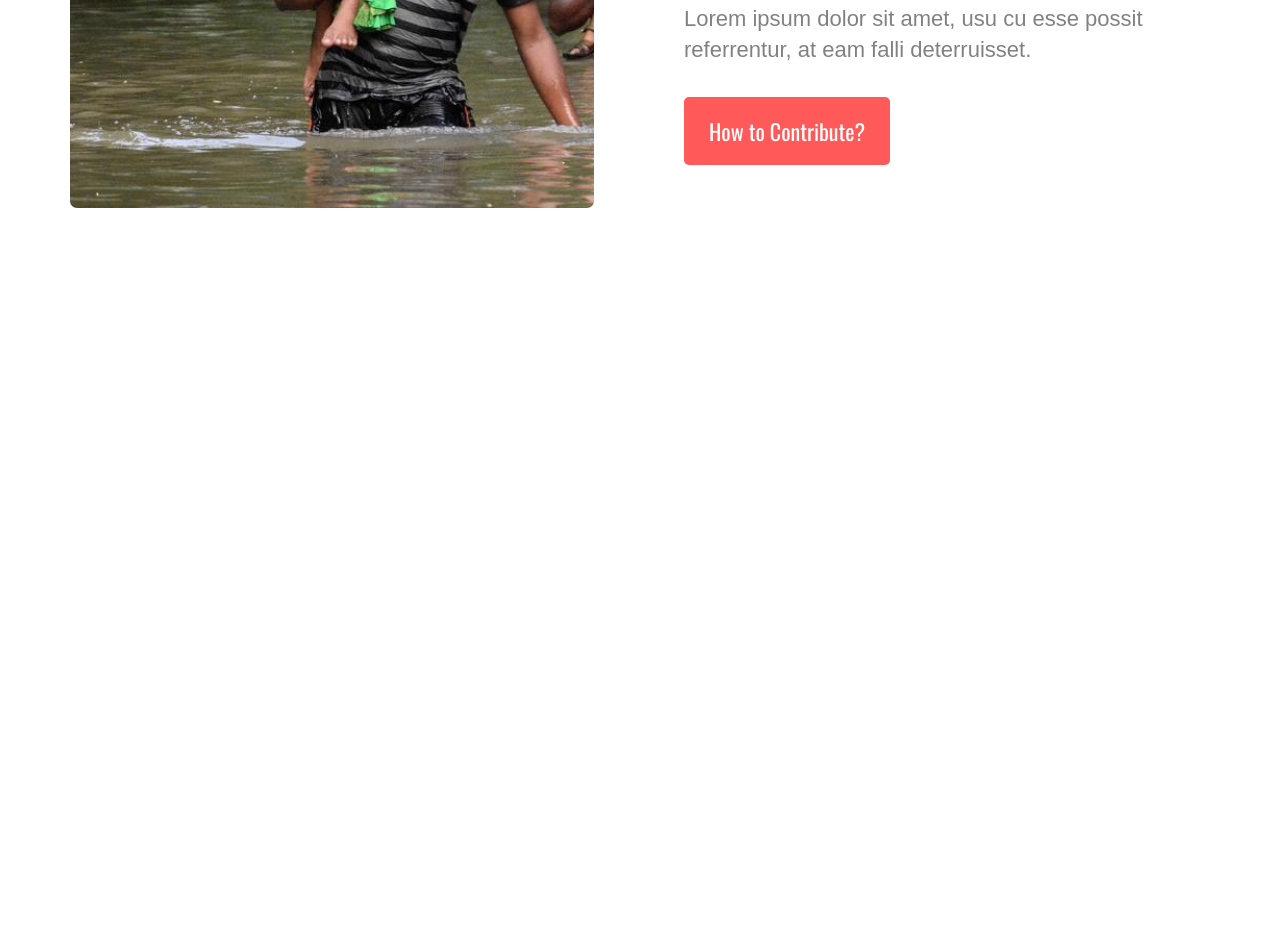
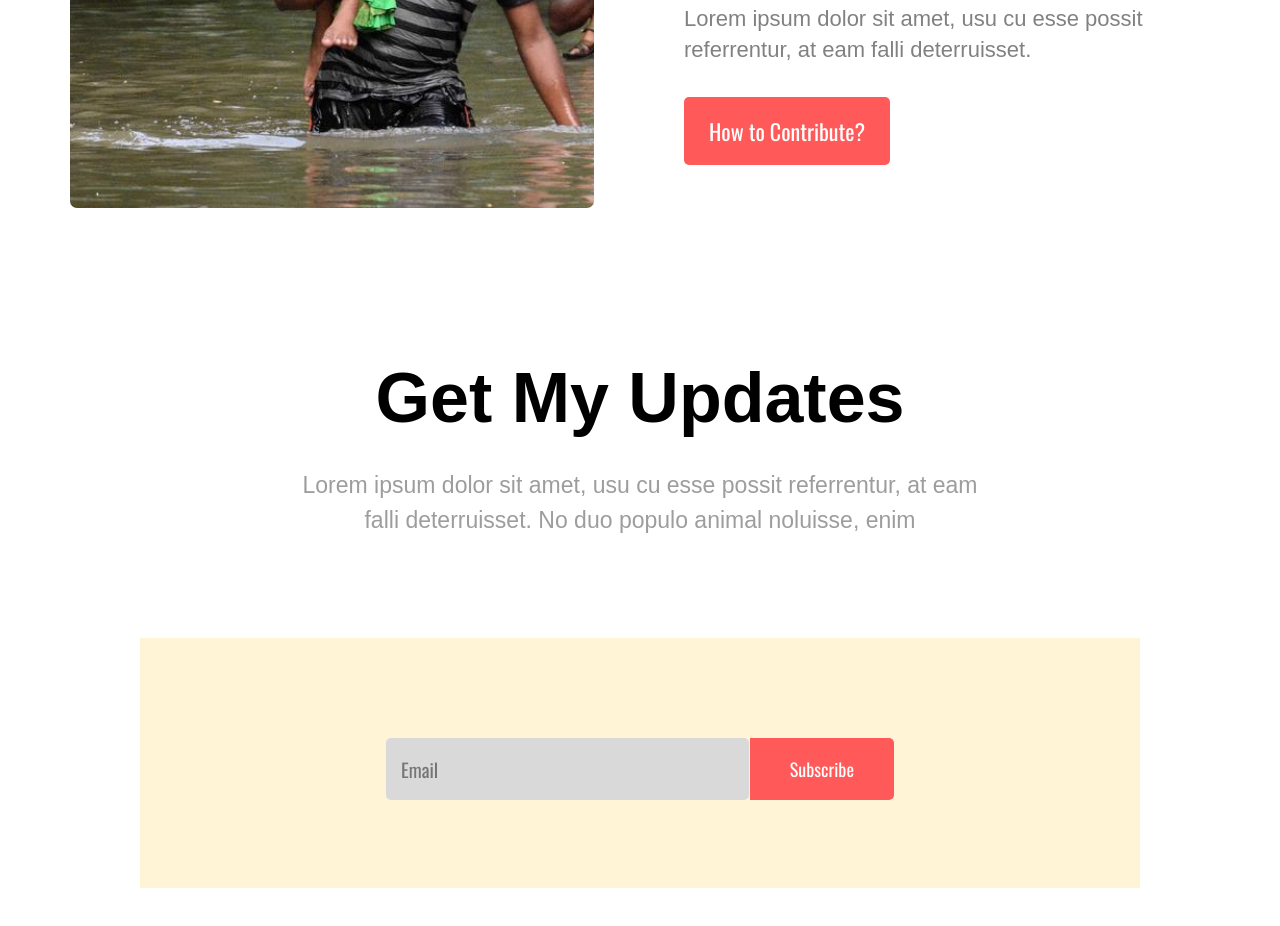
Before and after one commit to Shakil-Mahmud1/Assignment-1, a plain HTML site: page index.html in a window 1280 px wide. Shown: the part 3748-4674 px from the top of the page. Before the commit the page ends 4056 px from the top, so only its background shows below. Drawn offline with nearby package versions, Linux system fonts and the light colour scheme.

Commit message:
Alhamdulillah Thank you Allah

```diff
--- a/index.html
+++ b/index.html
@@ -123,5 +123,21 @@
         </div>
     </section>
 
+    <section>
+        <div class="container">
+            <div class="update-title">
+                <h1>Get My Updates</h1>
+                <p>Lorem ipsum dolor sit amet, usu cu esse possit referrentur, at eam falli
+                    deterruisset. No duo populo animal noluisse, enim</p>
+            </div>
+            <div class="serch-update">
+                <div class="search-box">
+                    <input type="email" name="email" id="" placeholder="Email">
+                    <button id="sub-btn">Subscribe</button>
+                </div>
+            </div>
+        </div>
+    </section>
+
 </body>
 </html>
--- a/style.css
+++ b/style.css
@@ -266,3 +266,63 @@ button#content-btn {
     color: #838080;
     line-height: 31px;
 }
+.update-title {
+    overflow: hidden;
+}
+
+.update-title h1 {
+    font-size: 70px;
+    font-family: sans-serif;
+    width: 550px;
+    text-align: center;
+    margin: auto;
+    margin-top: 50px;
+    margin-bottom: 30px;
+}
+.update-title p {
+    font-family: sans-serif;
+    font-size: 23px;
+    color: #9e9c9c;
+    width: 700px;
+    text-align: center;
+    line-height: 35px;
+    margin: auto;
+    margin-bottom: 100px;
+}
+.serch-update {
+    width: 1000px;
+    height: 250px;
+    background-color: #FFF4D6;
+    margin: auto;
+    margin-bottom: 100px;
+}
+.search-box {
+    overflow: hidden;
+    width: 508px;
+    margin: auto;
+    padding-top: 100px;
+}
+
+.search-box input {
+    border: none;
+    background-color: #d9d9d9;
+    padding: 17px 15px;
+    font-size: 19px;
+    color: #a40808;
+    width: 333px;
+    border-radius: 5px;
+    display: block;
+    float: left;
+}
+button#sub-btn {
+    padding: 18px 40px;
+    display: block;
+    float: right;
+    border: none;
+    background-color: #ff5959;
+    border-bottom-right-radius: 5px;
+    border-top-right-radius: 5px;
+    color: white;
+    font-size: 18px;
+    cursor: pointer;
+}
```
